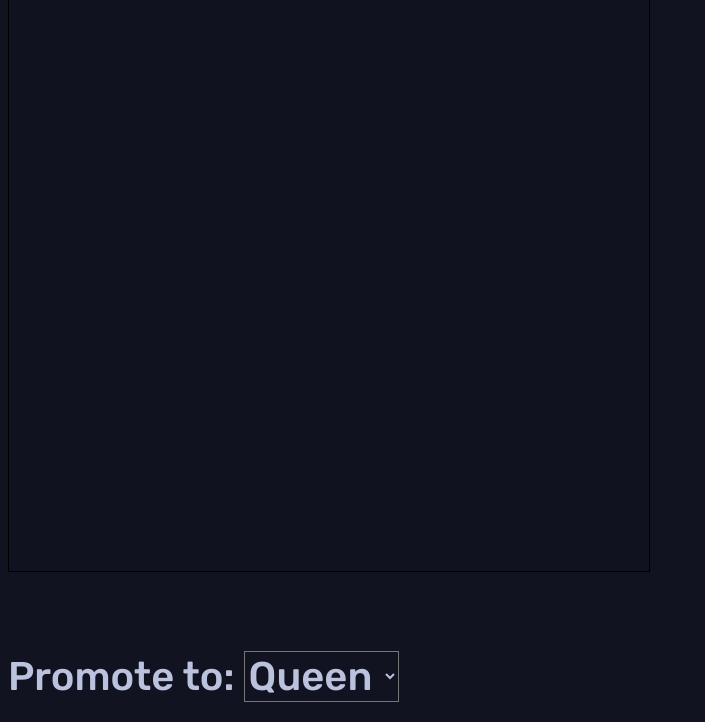
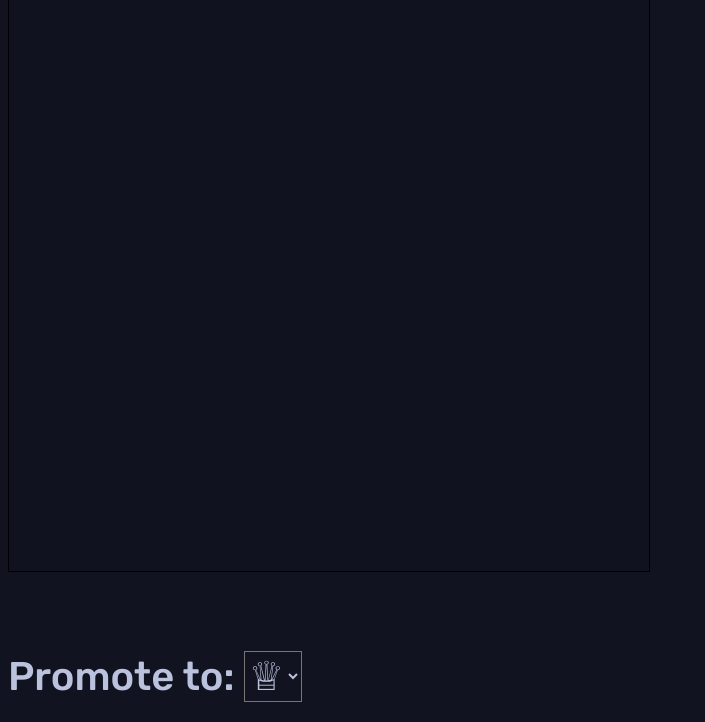
Before and after one commit to thurm64/chess, a plain HTML site: page index.html in a window 1280 px wide. Shown: the part 78-800 px from the top of the page, without its empty margins (0-705 px from the left). Drawn offline with Linux system fonts and the light colour scheme.

Commit message:
Update index.html

```diff
--- a/index.html
+++ b/index.html
@@ -8,10 +8,10 @@
   <canvas id="board" width=640 height=640></canvas>
 <div id= "promote-to">
   Promote to: <select name="Promote to..." id="selectPromotion">
-	<option value="q">Queen</option>
-	<option value="r">Rook</option>
-	<option value="b">Bishop</option>
-	<option value="n">Knight</option>
+	<option value="q">&#x2655</option>
+	<option value="r">&#x2656</option>
+	<option value="b">&#x2657</option>
+	<option value="n">&#x2658</option>
   </select>
 </div>
   <div id=piece-station>
```
